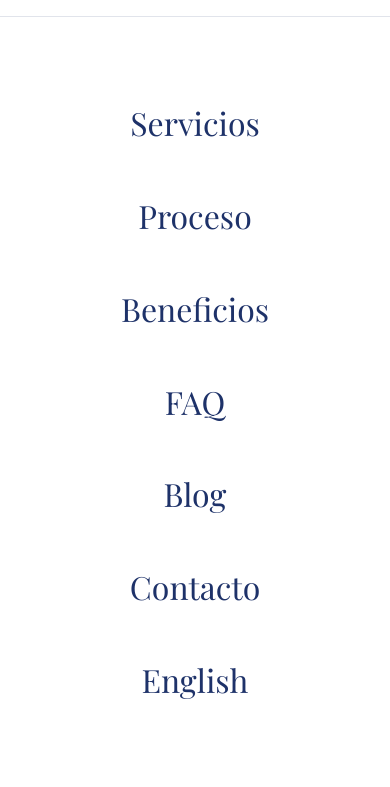
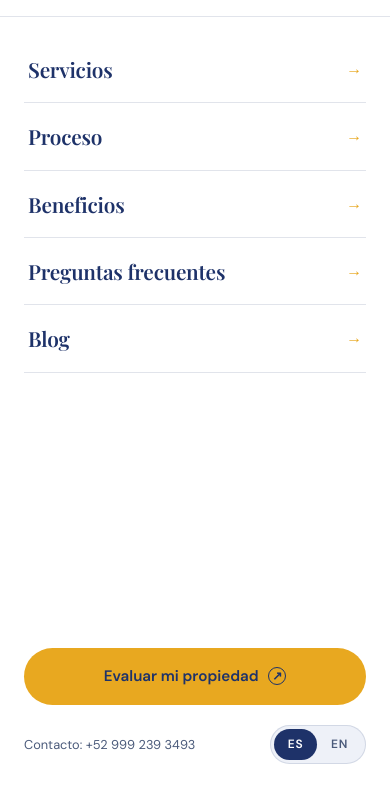
Before and after one commit to Lolinalc/rendara, an Eleventy site: page blog/index.njk in a window 390 px wide. Both pictures are taken after a click on the button "Abrir menú". Shown: the part 56-843 px from the top of the page. Built offline with nearby package versions, Linux system fonts and the light colour scheme; Eleventy itself is replaced by a stand-in of ours; files that its build step writes are made by us from their sources; a web font is replaced by a local one.

Commit message:
style: menú móvil compacto con CTA y selector de idioma

```diff
--- a/_data/i18n.json
+++ b/_data/i18n.json
@@ -8,7 +8,15 @@
     "otherLabel": "EN",
     "otherLabelLong": "English",
     "otherAria": "English version",
-    "nav": { "servicios": "Servicios", "proceso": "Proceso", "beneficios": "Beneficios", "faq": "FAQ", "blog": "Blog", "contacto": "Contacto" },
+    "nav": {
+      "servicios": "Servicios",
+      "proceso": "Proceso",
+      "beneficios": "Beneficios",
+      "faq": "FAQ",
+      "blog": "Blog",
+      "contacto": "Contacto",
+      "faqLong": "Preguntas frecuentes"
+    },
     "cta": "Evaluar mi propiedad",
     "navAria": "Navegación principal",
     "footerAria": "Navegación del pie de página",
@@ -28,7 +36,8 @@
     "ctaText": "Administramos casas, departamentos y edificios en renta de largo plazo en Mérida. Cobramos solo sobre la renta efectivamente cobrada.",
     "ctaFine": "Rendara no renta ni vende inmuebles.",
     "related": "Sigue leyendo",
-    "dateLocale": "es-MX"
+    "dateLocale": "es-MX",
+    "langLabel": "Idioma"
   },
   "en": {
     "htmlLang": "en",
@@ -39,7 +48,14 @@
     "otherLabel": "ES",
     "otherLabelLong": "Español",
     "otherAria": "Versión en español",
-    "nav": { "servicios": "Services", "proceso": "Process", "beneficios": "Benefits", "faq": "FAQ", "blog": "Blog", "contacto": "Contact" },
+    "nav": {
+      "servicios": "Services",
+      "proceso": "Process",
+      "beneficios": "Benefits",
+      "faq": "FAQ",
+      "blog": "Blog",
+      "contacto": "Contact"
+    },
     "cta": "Evaluate my property",
     "navAria": "Main navigation",
     "footerAria": "Footer navigation",
@@ -59,6 +75,7 @@
     "ctaText": "We manage houses, apartments and buildings on long-term leases in Mérida. We only charge on rent actually collected.",
     "ctaFine": "Rendara does not rent out or sell properties.",
     "related": "Keep reading",
-    "dateLocale": "en-US"
+    "dateLocale": "en-US",
+    "langLabel": "Language"
   }
 }
--- a/_includes/partials/nav.njk
+++ b/_includes/partials/nav.njk
@@ -51,11 +51,26 @@
       role="dialog"
       aria-label="{{ t.menuMobile }}"
     >
-      <a href="{{ t.home }}#servicios" class="mobile-link">{{ t.nav.servicios }}</a>
-      <a href="{{ t.home }}#proceso" class="mobile-link">{{ t.nav.proceso }}</a>
-      <a href="{{ t.home }}#beneficios" class="mobile-link">{{ t.nav.beneficios }}</a>
-      <a href="{{ t.home }}#faq" class="mobile-link">{{ t.nav.faq }}</a>
-      <a href="{{ t.blog }}" class="mobile-link">{{ t.nav.blog }}</a>
-      <a href="{{ t.home }}#contacto" class="mobile-link">{{ t.nav.contacto }}</a>
-      <a href="{{ altHref }}" class="mobile-link nav__lang" hreflang="{{ t.otherLang }}" lang="{{ t.otherLang }}">{{ t.otherLabelLong }}</a>
+      <ul class="nav__mobile-list" role="list">
+        <li><a href="{{ t.home }}#servicios" class="mobile-link">{{ t.nav.servicios }}</a></li>
+        <li><a href="{{ t.home }}#proceso" class="mobile-link">{{ t.nav.proceso }}</a></li>
+        <li><a href="{{ t.home }}#beneficios" class="mobile-link">{{ t.nav.beneficios }}</a></li>
+        <li><a href="{{ t.home }}#faq" class="mobile-link">{{ t.nav.faqLong or t.nav.faq }}</a></li>
+        <li><a href="{{ t.blog }}" class="mobile-link">{{ t.nav.blog }}</a></li>
+      </ul>
+      <div class="nav__mobile-footer">
+        <a href="{{ t.home }}#contacto" class="btn-primary nav__mobile-cta mobile-link">{{ t.cta }} <span class="arrow-icon">↗</span></a>
+        <div class="nav__mobile-meta">
+          <a href="https://wa.me/529992393493" class="nav__mobile-contact" target="_blank" rel="noopener noreferrer">{{ t.nav.contacto }}: +52 999 239 3493</a>
+          <div class="lang-switch" role="group" aria-label="{{ t.langLabel }}">
+          {%- if lang == "en" %}
+            <a href="{{ altHref }}" class="lang-switch__item" hreflang="es" lang="es" aria-label="{{ t.otherAria }}">ES</a>
+            <span class="lang-switch__item is-active" aria-current="true">EN</span>
+          {%- else %}
+            <span class="lang-switch__item is-active" aria-current="true">ES</span>
+            <a href="{{ altHref }}" class="lang-switch__item" hreflang="en" lang="en" aria-label="{{ t.otherAria }}">EN</a>
+          {%- endif %}
+          </div>
+        </div>
+      </div>
     </div>
--- a/css/layout/nav.css
+++ b/css/layout/nav.css
@@ -147,3 +147,93 @@
 }
 .nav__links .nav__lang::after { display: none; }
 .nav__links .nav__lang:hover { opacity: 1; color: var(--gold); }
+
+/* ══ Menú móvil compacto ══ */
+.nav__mobile {
+  display: flex;
+  flex-direction: column;
+  justify-content: space-between;
+  align-items: stretch;
+  gap: 2rem;
+  padding: 1.25rem 1.5rem calc(1.5rem + env(safe-area-inset-bottom));
+  overflow-y: auto;
+  opacity: 0;
+  visibility: hidden;
+  transform: translateY(-8px);
+  transition: opacity 0.25s var(--ease), transform 0.25s var(--ease), visibility 0.25s;
+}
+.nav__mobile.open {
+  display: flex;
+  opacity: 1;
+  visibility: visible;
+  transform: none;
+}
+.nav__mobile-list { display: flex; flex-direction: column; }
+.nav__mobile-list li { border-bottom: 1px solid var(--border); }
+.nav__mobile .nav__mobile-list a {
+  display: flex;
+  align-items: center;
+  justify-content: space-between;
+  padding: 1rem 0.25rem;
+  font-family: var(--font-serif);
+  font-size: 1.3rem;
+  font-weight: 600;
+  color: var(--navy);
+  letter-spacing: -0.01em;
+}
+.nav__mobile .nav__mobile-list a::after {
+  content: "→";
+  font-family: var(--font-sans);
+  font-size: 1rem;
+  color: var(--gold);
+  transition: transform 0.2s var(--ease);
+}
+.nav__mobile .nav__mobile-list a:active::after,
+.nav__mobile .nav__mobile-list a:hover::after { transform: translateX(4px); }
+
+.nav__mobile-footer { display: flex; flex-direction: column; gap: 1.25rem; }
+.nav__mobile .nav__mobile-cta {
+  justify-content: center;
+  width: 100%;
+  font-family: var(--font-sans);
+  font-size: 0.95rem;
+  color: var(--navy);
+  padding: 1rem 1.5rem;
+}
+.nav__mobile-meta {
+  display: flex;
+  align-items: center;
+  justify-content: space-between;
+  gap: 1rem;
+}
+.nav__mobile .nav__mobile-contact {
+  font-family: var(--font-sans);
+  font-size: 0.8rem;
+  color: var(--white-60);
+}
+.lang-switch {
+  display: inline-flex;
+  padding: 3px;
+  border: 1px solid var(--border);
+  border-radius: 100px;
+  background: var(--navy-mid);
+}
+.nav__mobile .lang-switch__item,
+.lang-switch__item {
+  font-family: var(--font-sans);
+  font-size: 0.75rem;
+  font-weight: 600;
+  letter-spacing: 0.08em;
+  padding: 0.35rem 0.85rem;
+  border-radius: 100px;
+  color: var(--white-60);
+}
+.lang-switch__item.is-active { background: var(--navy); color: #fff; }
+/* Con el menú abierto, la barra se vuelve blanca para que todo se vea como un solo panel */
+.nav:has(.nav__hamburger.open) {
+  background: #ffffff;
+  box-shadow: 0 1px 0 var(--border);
+}
+.nav:has(.nav__hamburger.open) .nav__logo-img--light { display: none; }
+.nav:has(.nav__hamburger.open) .nav__logo-img--color { display: block; }
+.nav:has(.nav__hamburger.open) .nav__hamburger span { background: var(--navy); }
```
Also changed, not shown: en/index.html, index.html.
